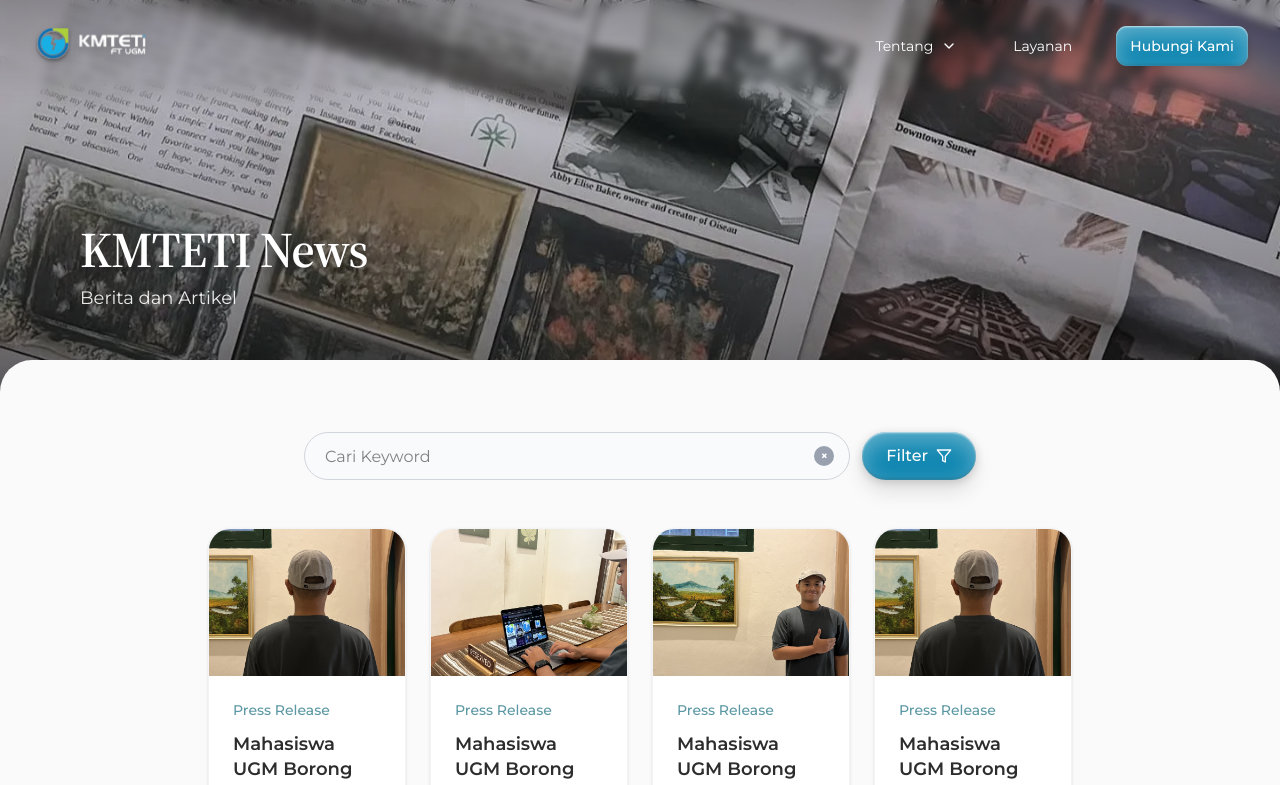
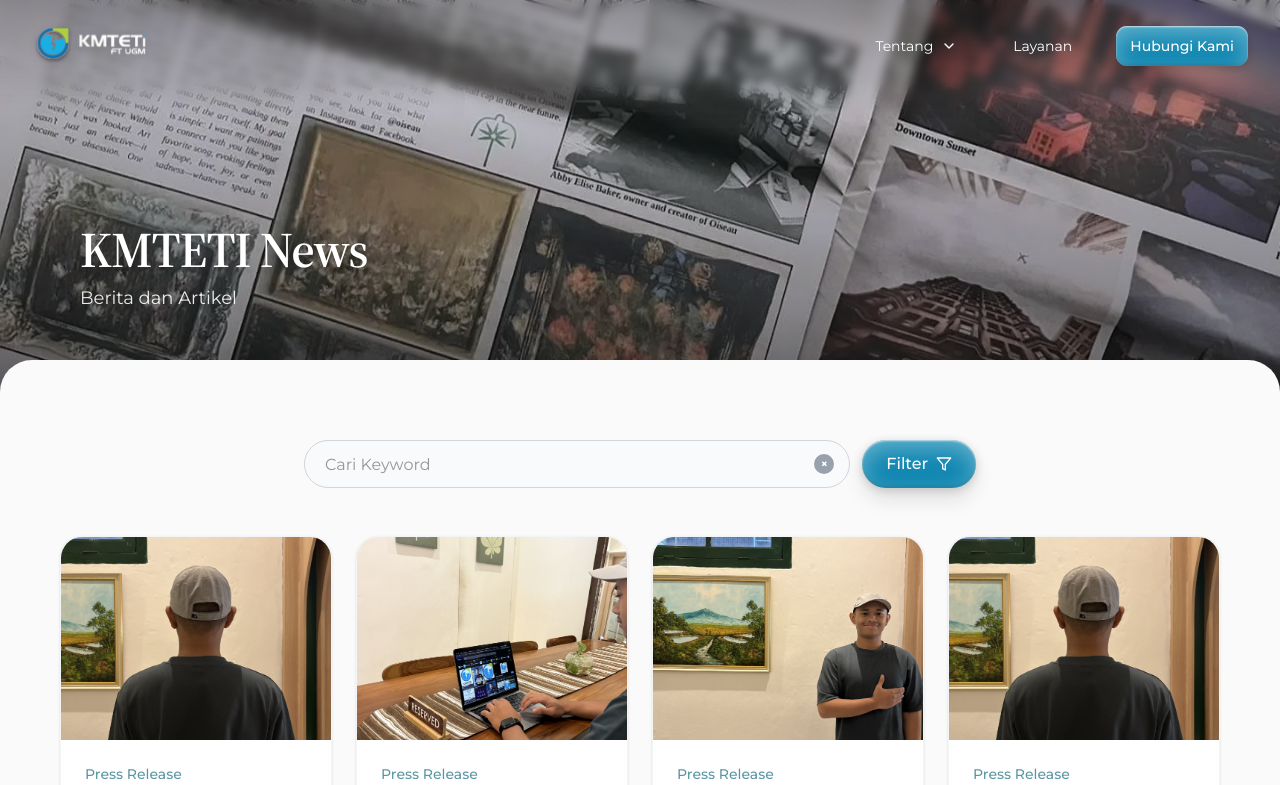
Before and after one commit to kmteti/website-bergelora, a Next.js app: page /tentang/berita in a window 1280 px wide. Shown: the top 785 px of the page. Built offline with nearby package versions, Linux system fonts and the light colour scheme.

Commit message:
refactor: standardize layout containers and resolve navbar spacing

```diff
--- a/src/components/elements/PageOverlap.tsx
+++ b/src/components/elements/PageOverlap.tsx
@@ -10,7 +10,7 @@ export function PageOverlap({ children, className, ...props }: PageOverlapProps)
   return (
     <div
       className={cn(
-        "relative w-full z-20 -mt-40 rounded-t-[24px] md:rounded-t-[32px] overflow-hidden",
+        "relative w-full z-20 -mt-40 -mb-[24px] md:-mb-[32px] rounded-[24px] md:rounded-[32px] overflow-hidden",
         className
       )}
       {...props}
--- a/src/components/layout/DefaultLayout.tsx
+++ b/src/components/layout/DefaultLayout.tsx
@@ -1,25 +1,20 @@
-import { cn } from '@/lib/cn'
+import { cn } from '@/lib/utils'
 
-interface DefaultLayoutProps {
+interface DefaultLayoutProps extends React.HTMLAttributes<HTMLDivElement> {
   className?: string
   children: React.ReactNode
-  [key: string]: unknown
 }
 
-export default function DefaultLayout({ className = '', children, ...props }: DefaultLayoutProps) {
+export default function DefaultLayout({ className, children, ...props }: DefaultLayoutProps) {
   return (
-    <section
+    <div
       className={cn(
-        `flex relative w-full mx-auto px-6 sm:px-8 md:px-20 lg:px-24 xl:px-28 2xl:px-36 bg-transparent text-foreground transition-colors duration-300`,
-        className,
+        "mx-auto w-full max-w-[1240px] px-6 pb-32 pt-14 sm:px-8 md:pt-20 md:pb-[196px] lg:px-10",
+        className
       )}
       {...props}
     >
-      <div className="relative max-w-7xl w-full mx-auto py-8 lg:py-12">
-        <div className="py-4 sm:px-8 sm:py-6 md:px-16 md:py-6 lg:px-20 lg:py-4 xl:px-24 xl:py-6">
-          {children}
-        </div>
-      </div>
-    </section>
+      {children}
+    </div>
   )
 }
--- /dev/null
+++ b/src/components/layout/NavbarResolver.tsx
@@ -0,0 +1,14 @@
+import { cn } from '@/lib/utils'
+
+/**
+ * Komponen reusable untuk memberikan ruang kosong sebesar tinggi Navbar.
+ * Berguna agar konten tidak tertutup oleh Navbar yang posisinya fixed.
+ */
+export function NavbarResolver({ className }: { className?: string }) {
+  return (
+    <div
+      className={cn("h-[64px] lg:h-[76px] w-full shrink-0 pointer-events-none", className)}
+      aria-hidden="true"
+    />
+  )
+}
--- a/src/modules/layanan/Layanan.tsx
+++ b/src/modules/layanan/Layanan.tsx
@@ -2,6 +2,7 @@ import { PageHeader } from '@/components/elements/PageHeader'
 import { PageOverlap } from '@/components/elements/PageOverlap'
 import { SearchBar } from '@/components/elements/SearchBar'
 import { SectionHeader } from '@/components/elements/SectionHeader'
+import DefaultLayout from '@/components/layout/DefaultLayout'
 
 import { ServiceCard, type ServiceCardProps } from './components/ServiceCard'
 
@@ -145,8 +146,8 @@ export default function Layanan() {
       />
 
       {/* 2. Konten yang overlap ke atas hero, background gradient abu ke biru muda */}
-      <PageOverlap className="min-h-[500px] bg-gradient-to-b from-[#f6f6f6] to-[#c2dfff]">
-        <div className="mx-auto w-full max-w-[1240px] px-6 pb-32 pt-14 sm:px-8 md:pt-20 md:pb-[196px] lg:px-10">
+      <PageOverlap className="min-h-[500px] bg-gradient-to-b from-[#f6f6f6] from-[94%] to-[#c2dfff]">
+        <DefaultLayout>
           {/* Search bar */}
           <div className="flex justify-center">
             <SearchBar className="max-w-[586px]" />
@@ -165,7 +166,7 @@ export default function Layanan() {
               </section>
             ))}
           </div>
-        </div>
+        </DefaultLayout>
       </PageOverlap>
     </main>
   )
```
